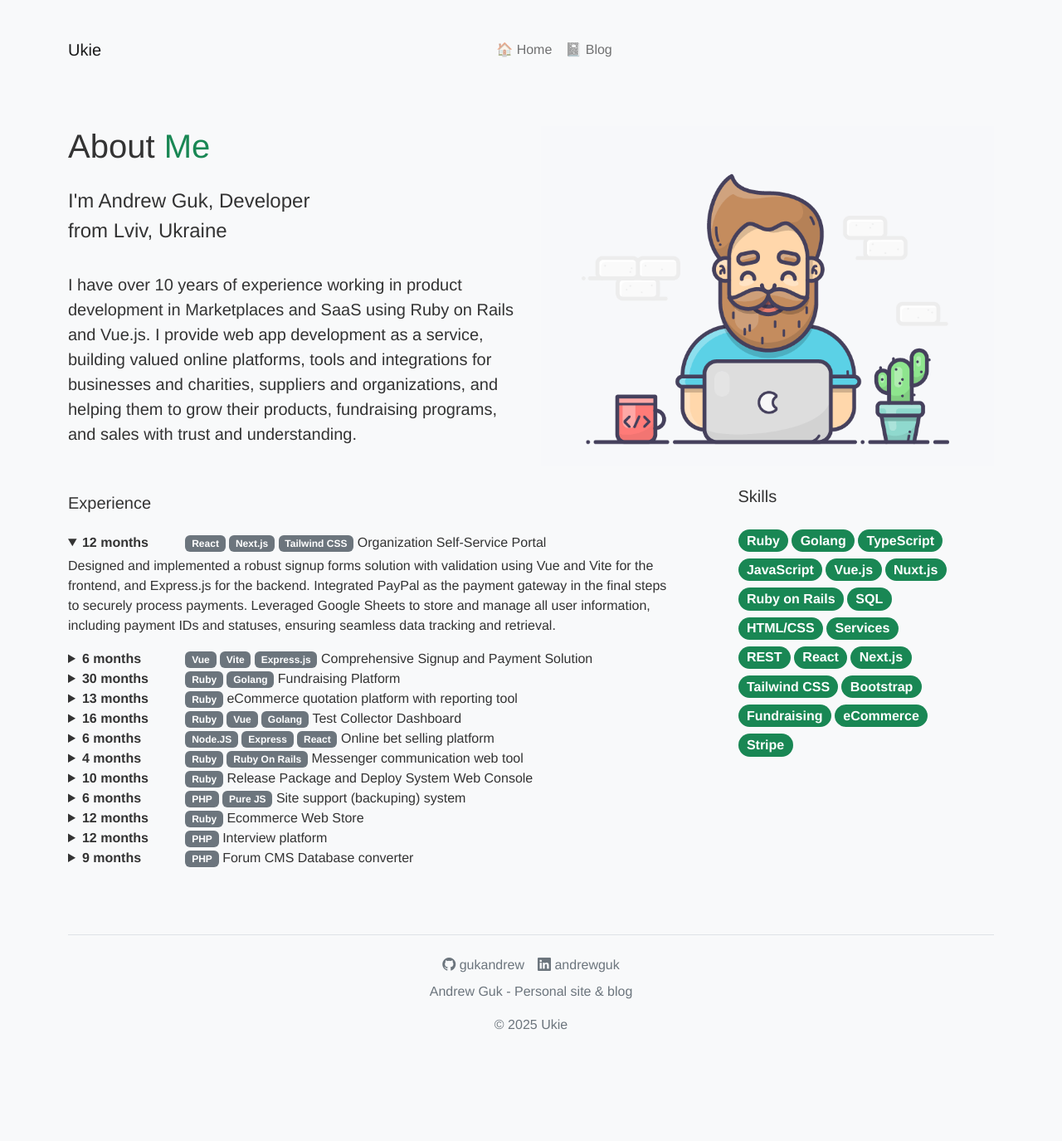
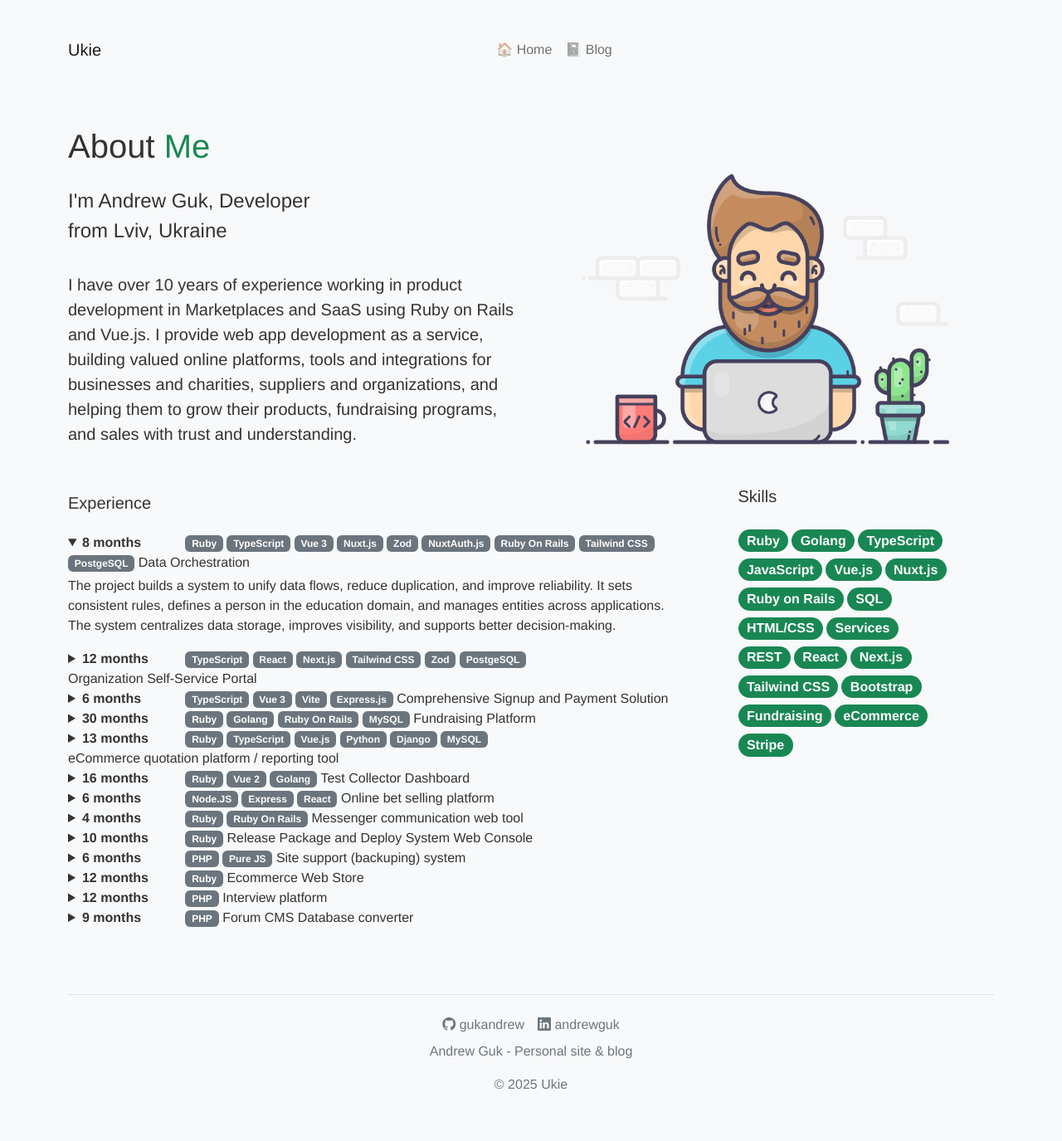
Before and after one commit to gukandrew/ukie.me, a Jekyll site: the page built from about.markdown, in a window 1280 px wide. Shown: the whole page at 83% size. Built offline with Jekyll 4.4.1, drawn with Linux system fonts in a browser that asks for light colours; nearby versions of some CDN libraries; before the commit the page ends 1303 px from its top, so only the background shows below that.

Commit message:
feat: Update experience section with project titles and descriptions

```diff
--- a/about.markdown
+++ b/about.markdown
@@ -32,72 +32,96 @@ skills:
   - Stripe
 
 experience:
-  - duration: 9 months
+  - title: Forum CMS Database converter
+    duration: 9 months
     tech: PHP
-    title: Forum CMS Database converter
     description: Project goal is  to develop forum based on CMS, which named Simple Machines Forum, that gives ability for site owner downgrade the version of SMF on his hosting server. Works with all sizes MySQL databases. Oriented on users that have not any special technical skills in DB development.
-  - duration: 12 months
+  - title: Interview platform
+    duration: 12 months
     tech: PHP
-    title: Interview platform
     description: "The commercial project that provides the way for companies to make video interviews with candidates from all over the world and get the best of them for vacancies. The main purpose was to deploy a system that allows companies to create own accounts and pages that meet company style and where candidates can pass their interview. Every person, in turn, can view the progress of his or her interview."
-  - duration: 12 months
+  - title: Ecommerce Web Store
+    duration: 12 months
     tech: Ruby
-    title: Ecommerce Web Store
     description: "The system that provides an ability for a company to make own commercial Web Store and manage storefront in an easy way. The system supports multiple roles such as admins, resellers, users etc. The main idea was to allow resellers and users easily add a new product by simplifying the way of adding. Every person has the ability to set up own unique designed product, edit the properties of material, size etc. and order it in a couple of days. Benefit for the company is to get more profit with fewer costs."
-  - duration: 6 months
+  - title: Site support (backuping) system
+    duration: 6 months
     tech:
       - PHP
       - Pure JS
-    title: Site support (backuping) system
     description: "A project that oriented on website administrators, managers, and developers. The application gives administrator ability to perform backups of the sites that he manages and prevent the data loss. Project contains two parts: administrator with multiple domain management ability and client single domain management."
-  - duration: 10 months
+  - title: Release Package and Deploy System Web Console
+    duration: 10 months
     tech: Ruby
-    title: Release Package and Deploy System Web Console
     description: "Automation solution for managing deployments and updates of complex business critical Applications from Development to Production. The product provides seamless application deployment automation while automating the discovery, configuration management and correction of middleware, databases, operating systems, and environments configurations within the deployment process."
-  - duration: 4 months
+  - title: Messenger communication web tool
+    duration: 4 months
     tech:
       - Ruby
       - Ruby On Rails
-    title: Messenger communication web tool
     description: "Communication solution designed to connect users on existing platform. Gives ability to send both messages and media files using Twilio service."
-  - duration: 6 months
+  - title: Online bet selling platform
+    duration: 6 months
     tech:
       - Node.JS
       - Express
       - React
-    title: Online bet selling platform
     description: "Platform used on online gambling site, allows persons to sell their predictions like products on local marketplace."
-  - duration: 16 months
+  - title: Test Collector Dashboard
+    duration: 16 months
     tech:
       - Ruby
-      - Vue
+      - Vue 2
       - Golang
-    title: Test Collector Dashboard
     description: "Automation solution for managing applications testing process. The product provides ability to start, update and grow information from numerous services aimed on testing APIs or UI and manage results for CI processes of customer products."
-  - duration: 13 months
-    tech: Ruby
-    title: eCommerce quotation platform with reporting tool
+  - title: eCommerce quotation platform / reporting tool
+    duration: 13 months
+    tech:
+      - Ruby
+      - TypeScript
+      - Vue.js
+      - Python
+      - Django
+      - MySQL
     description: "Software solution for managing customer quotes. The product gives ability for manager person to create customer, collect predefined quotes with custom options for any customer, and proceed to their account with single login bridge after to have instant pay feature."
-  - duration: 30 months
+  - title: Fundraising Platform
+    duration: 30 months
     tech:
       - Ruby
       - Golang
-    title: Fundraising Platform
+      - Ruby On Rails
+      - MySQL
     description: "Online platform and tools to help businesses manage their product fundraising business, make raising money for local organizations of various type."
-  - duration: 6 months
+  - title: Comprehensive Signup and Payment Solution
+    duration: 6 months
     tech:
-      - Vue
+      - TypeScript
+      - Vue 3
       - Vite
       - Express.js
-    title: Comprehensive Signup and Payment Solution
     description: "The Seamless Self-Service Portal is designed to provide simplicity and efficiency for both  customers and company colleagues across the business. It offers a consistent user experience and automates repetitive tasks, making them more intuitive and user-friendly."
-  # - duration: 2021.02 - now
-  - duration: 12 months
+  - title: Organization Self-Service Portal
+    duration: 12 months
     tech:
+      - TypeScript
       - React
       - Next.js
       - Tailwind CSS
-    title: Organization Self-Service Portal
+      - Zod
+      - PostgeSQL
     description: "Designed and implemented a robust signup forms solution with validation using Vue and Vite for the frontend, and Express.js for the backend. Integrated PayPal as the payment gateway in the final steps to securely process payments. Leveraged Google Sheets to store and manage all user information, including payment IDs and statuses, ensuring seamless data tracking and retrieval."
+  - title: Data Orchestration
+    duration: 8 months
+    tech:
+      - Ruby
+      - TypeScript
+      - Vue 3
+      - Nuxt.js
+      - Zod
+      - NuxtAuth.js
+      - Ruby On Rails
+      - Tailwind CSS
+      - PostgeSQL
+    description: "The project builds a system to unify data flows, reduce duplication, and improve reliability. It sets consistent rules, defines a person in the education domain, and manages entities across applications. The system centralizes data storage, improves visibility, and supports better decision-making."
 
 ---
```
